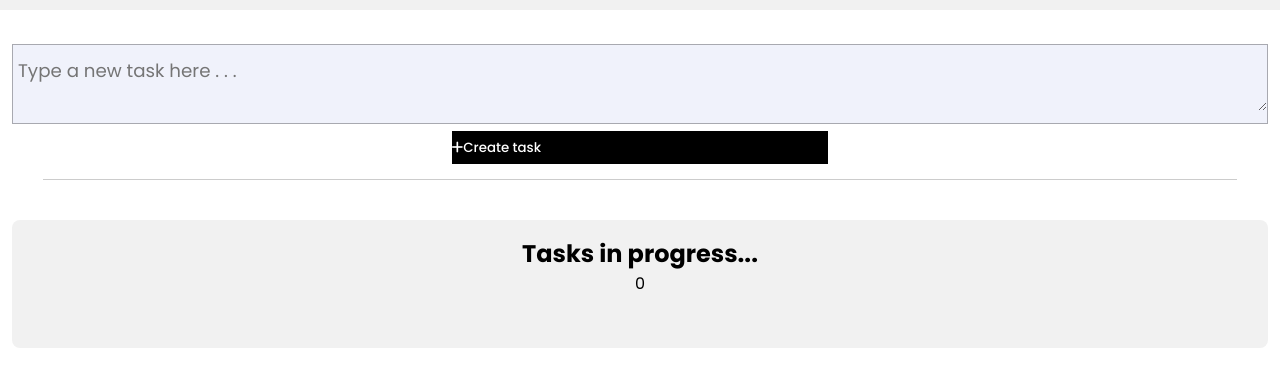
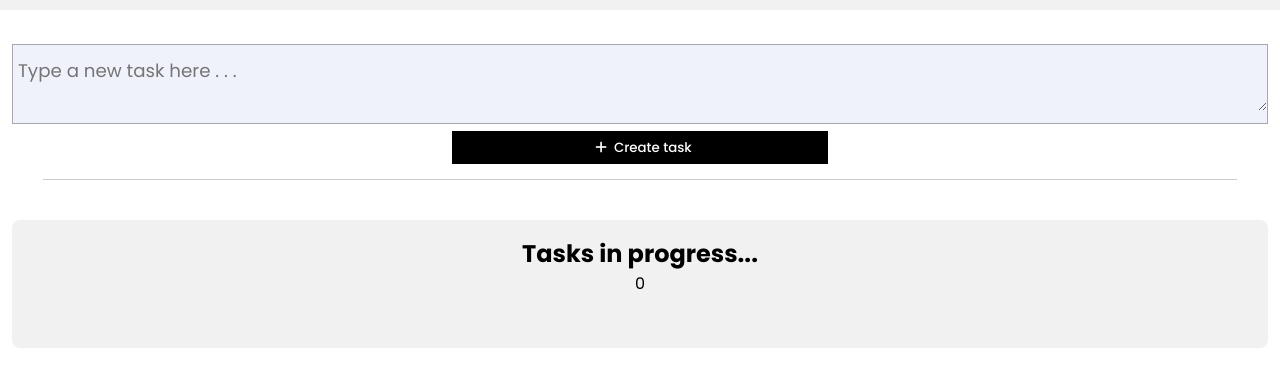
Before and after one commit to skidev101/To-do_V1, a plain HTML site: page index.html in a window 1280 px wide. Shown: the part 58-444 px from the top of the page. Drawn offline with Linux system fonts and the light colour scheme.

Commit message:
Added successfully

```diff
--- a/styles.css
+++ b/styles.css
@@ -88,6 +88,7 @@ details .menu li i{
 }
 .task-zone .create{
     display: flex;
+    justify-content: center;
     align-items: center;
     width: 30%;
     height: 2.5em;
@@ -97,6 +98,9 @@ details .menu li i{
     font-weight: 500;
     background: #000;
     margin: 7px 0 15px 0;
+}
+.create i{
+    padding: 0 7px;
 }
 .line{
     width: 95%;
```
